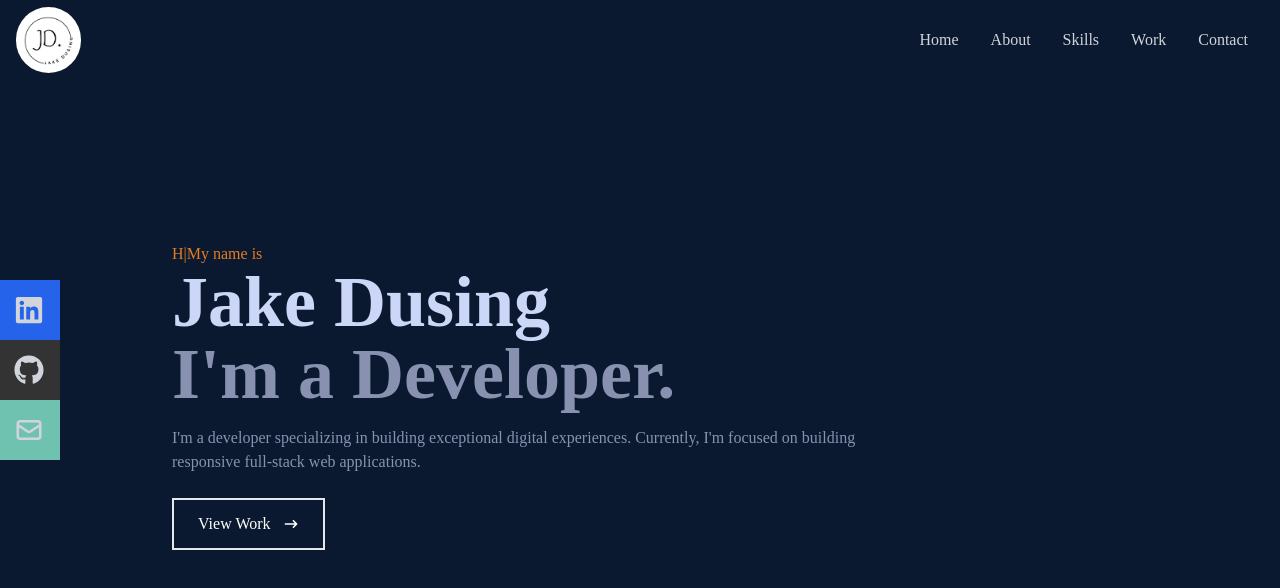
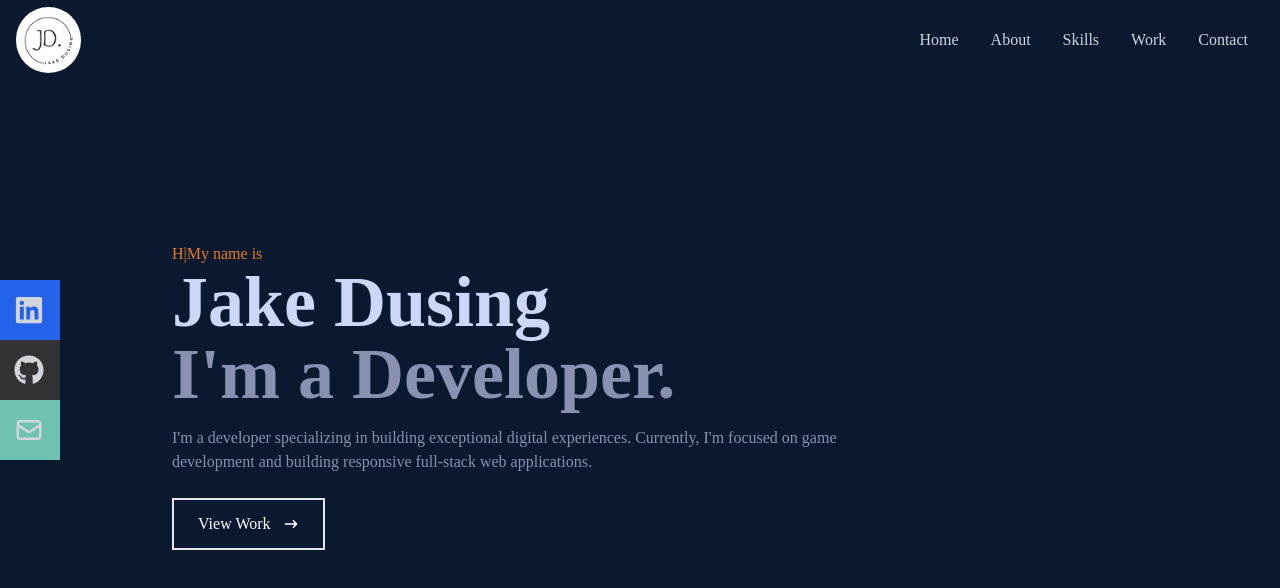
Before and after one commit to jakedusing/react-portfolio, a React (Create React App) app: page / in a window 1280 px wide. Shown: the top 588 px of the page. Built offline with nearby package versions, Linux system fonts and the light colour scheme.

Commit message:
update home

```diff
--- a/src/components/Home.jsx
+++ b/src/components/Home.jsx
@@ -26,8 +26,8 @@ const Home = () => {
         </h2>
         <p className="text-[#8892b0] py-4 max-w-[700px]">
           I'm a developer specializing in building exceptional digital
-          experiences. Currently, I'm focused on building responsive full-stack
-          web applications.
+          experiences. Currently, I'm focused on game development and building
+          responsive full-stack web applications.
         </p>
         <div>
           <Link to="work" smooth={true} duration={500}>
```
